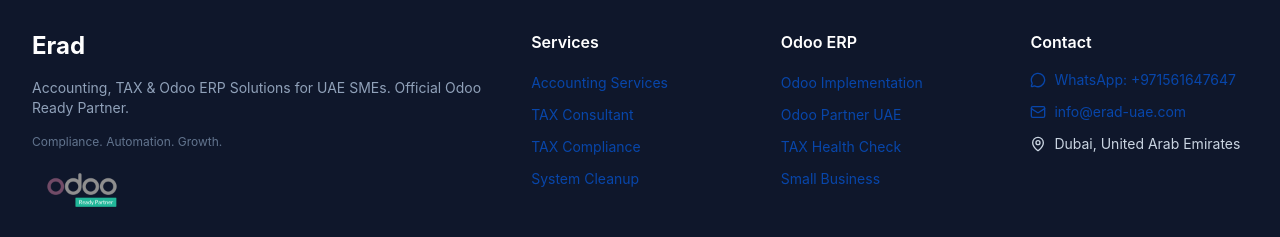
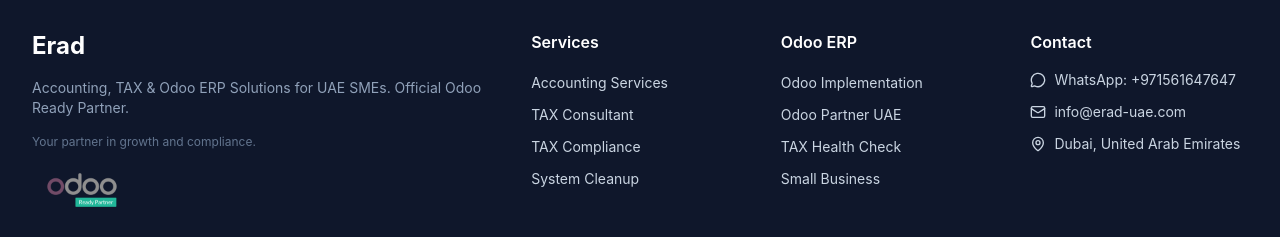
Before and after one commit to kasem1234357/erad2, a React (Vite) app: page / in a window 1280 px wide. Shown: the part 10005-10242 px from the top of the page. Built offline with nearby package versions, Linux system fonts and the light colour scheme; no server answers.

Commit message:
footer translation

```diff
--- a/src/assets/en.json
+++ b/src/assets/en.json
@@ -710,20 +710,20 @@
     },
     "navigation": {
       "services": [
-        { "name": "Accounting Services", "path": "/accounting-services-uae" },
-        { "name": "TAX Consultant", "path": "/tax-consultant-uae" },
-        { "name": "TAX Compliance", "path": "/tax-compliance-uae" },
-        { "name": "System Cleanup", "path": "/accounting-system-cleanup" }
+        { "name": "Accounting Services" },
+        { "name": "TAX Consultant"},
+        { "name": "TAX Compliance" },
+        { "name": "System Cleanup" }
       ],
       "odoo_erp": [
-        { "name": "Odoo Implementation", "path": "/odoo-accounting-implementation-uae" },
-        { "name": "Odoo Partner UAE", "path": "/odoo-partner-uae" },
-        { "name": "TAX Health Check", "path": "/tax-health-check-uae" },
-        { "name": "Small Business", "path": "/accounting-for-small-business-uae" }
+        { "name": "Odoo Implementation" },
+        { "name": "Odoo Partner UAE" },
+        { "name": "TAX Health Check" },
+        { "name": "Small Business" }
       ],
       "company": [
-        { "name": "About Erad", "path": "/about-erad" },
-        { "name": "Home", "path": "/" }
+        { "name": "About Erad" },
+        { "name": "Home" }
       ]
     },
     "contact": {
--- a/src/components/Footer.tsx
+++ b/src/components/Footer.tsx
@@ -3,25 +3,33 @@
 import {  Mail, MapPin, MessageCircle } from 'lucide-react';
 import { mockData } from '../data/mock';
 import OdooPartner from '../assets/odoo_ready_partners_rgb.png'
+import { useGetDictionary, type DictionaryType } from '../hooks/useGetDictionary';
 export const Footer = () => {
+const {footer_data}:DictionaryType = useGetDictionary()
   const services = [
     { name: 'Accounting Services', path: '/accounting-services-uae' },
     { name: 'TAX Consultant', path: '/tax-consultant-uae' },
     { name: 'TAX Compliance', path: '/tax-compliance-uae' },
     { name: 'System Cleanup', path: '/accounting-system-cleanup' }
-  ];
+  ].map((item:any,index:number)=>{
+    return Object.assign(item,{name:footer_data.navigation.services[index].name})
+  });
 
   const odoo = [
     { name: 'Odoo Implementation', path: '/odoo-accounting-implementation-uae' },
     { name: 'Odoo Partner UAE', path: '/odoo-partner-uae' },
     { name: 'TAX Health Check', path: '/tax-health-check-uae' },
     { name: 'Small Business', path: '/accounting-for-small-business-uae' }
-  ];
+  ].map((item:any,index:number)=>{
+    return Object.assign(item,{name:footer_data.navigation.odoo_erp[index].name})
+  });
 
   const company = [
     { name: 'About Erad', path: '/about-erad' },
     { name: 'Home', path: '/' }
-  ];
+  ].map((item:any,index:number)=>{
+    return Object.assign(item,{name:footer_data.navigation.company[index].name})
+  });
 
   return (
     <footer className="bg-slate-900 text-slate-300">
@@ -29,13 +37,13 @@
         <div className="grid grid-cols-1 md:grid-cols-2 lg:grid-cols-5 gap-8">
           <div className="lg:col-span-2">
             <div className="flex items-center space-x-2 mb-4">
-              <span className="text-2xl font-bold text-white">Erad</span>
+              <span className="text-2xl font-bold text-white">{footer_data.company_info.name}</span>
             </div>
             <p className="text-sm mb-4 text-slate-400">
-              Accounting, TAX & Odoo ERP Solutions for UAE SMEs. Official Odoo Ready Partner.
+              {footer_data.company_info.description}
             </p>
             <p className="text-xs text-slate-500 mb-4">
-              {mockData.company.tagline}
+              {footer_data.company_info.tagline}
             </p>
             <div className="flex items-center space-x-4 mb-2">
               <div className="h-12 w-[100px]  rounded flex items-center justify-center">
@@ -54,7 +62,7 @@
                 <li key={item.path}>
                   <Link
                     to={item.path}
-                    className="text-sm hover:text-secondary transition-colors"
+                    className="text-sm hover:text-secondary! transition-colors text-slate-300! "
                   >
                     {item.name}
                   </Link>
@@ -64,13 +72,13 @@
           </div>
 
           <div>
-            <h3 className="text-white font-semibold mb-4">Odoo ERP</h3>
+            <h3 className="text-white font-semibold mb-4 ">Odoo ERP</h3>
             <ul className="space-y-2">
               {odoo.map((item) => (
                 <li key={item.path}>
                   <Link
                     to={item.path}
-                    className="text-sm hover:text-secondary transition-colors"
+                    className="text-sm hover:text-secondary! transition-colors text-slate-300! "
                   >
                     {item.name}
                   </Link>
@@ -87,16 +95,16 @@
                   href={`https://wa.me/${mockData.company.whatsapp}`}
                   target="_blank"
                   rel="noopener noreferrer"
-                  className="flex items-start space-x-2 text-sm hover:text-secondary transition-colors"
+                  className="flex items-start space-x-2 text-sm hover:text-secondary! transition-colors text-slate-300!"
                 >
-                  <MessageCircle className="h-4 w-4 mt-0.5 flex-shrink-0" />
+                  <MessageCircle className="h-4 w-4 mt-0.5 flex-shrink-0 text-slate-300" />
                   <span>WhatsApp: {mockData.company.phone}</span>
                 </a>
               </li>
               <li>
                 <a
                   href={`mailto:${mockData.company.email}`}
-                  className="flex items-start space-x-2 text-sm hover:text-secondary transition-colors"
+                  className="flex items-start space-x-2 text-sm hover:text-secondary! transition-colors text-slate-300!"
                 >
                   <Mail className="h-4 w-4 mt-0.5 flex-shrink-0" />
                   <span>{mockData.company.email}</span>
```
